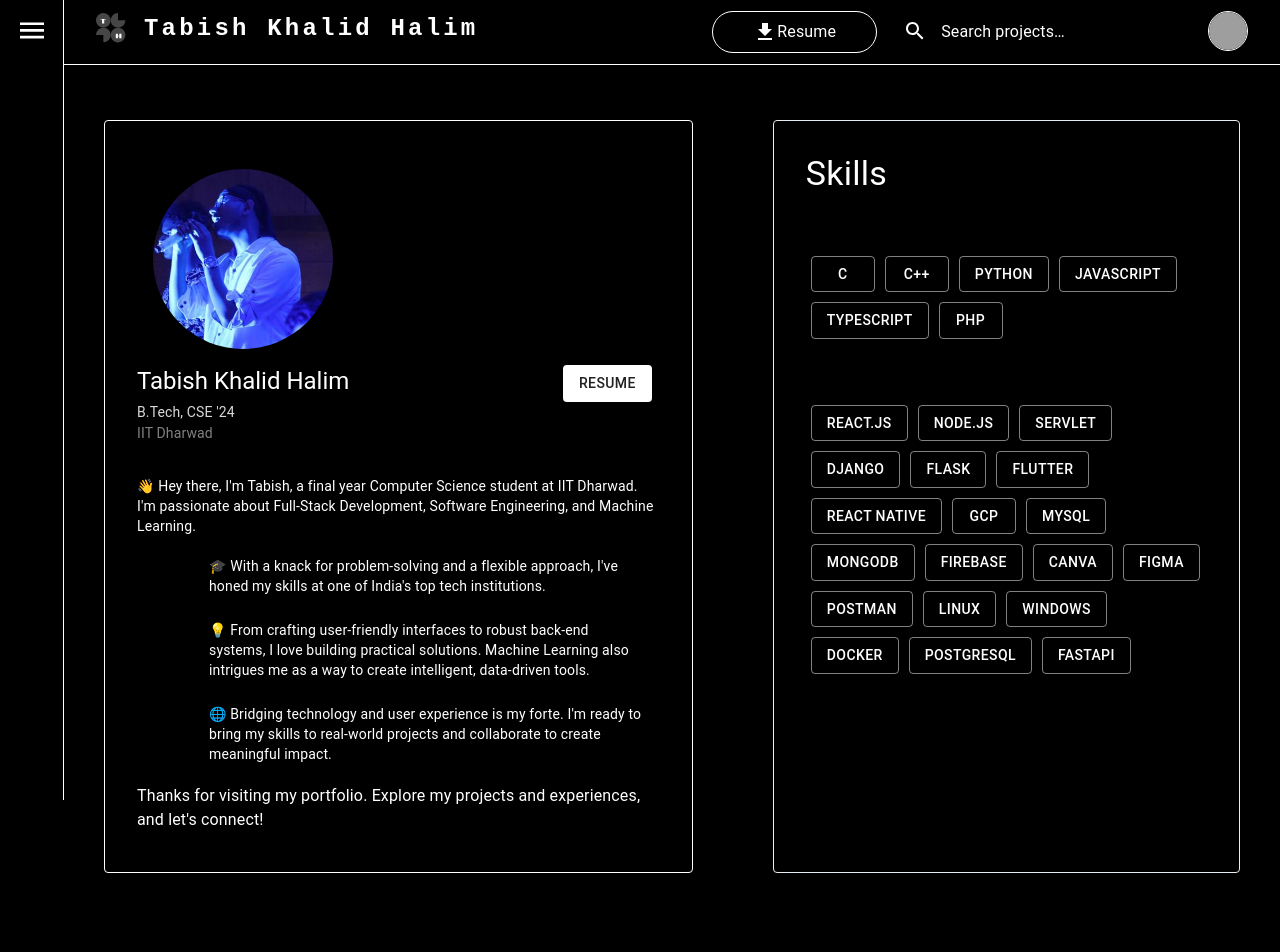
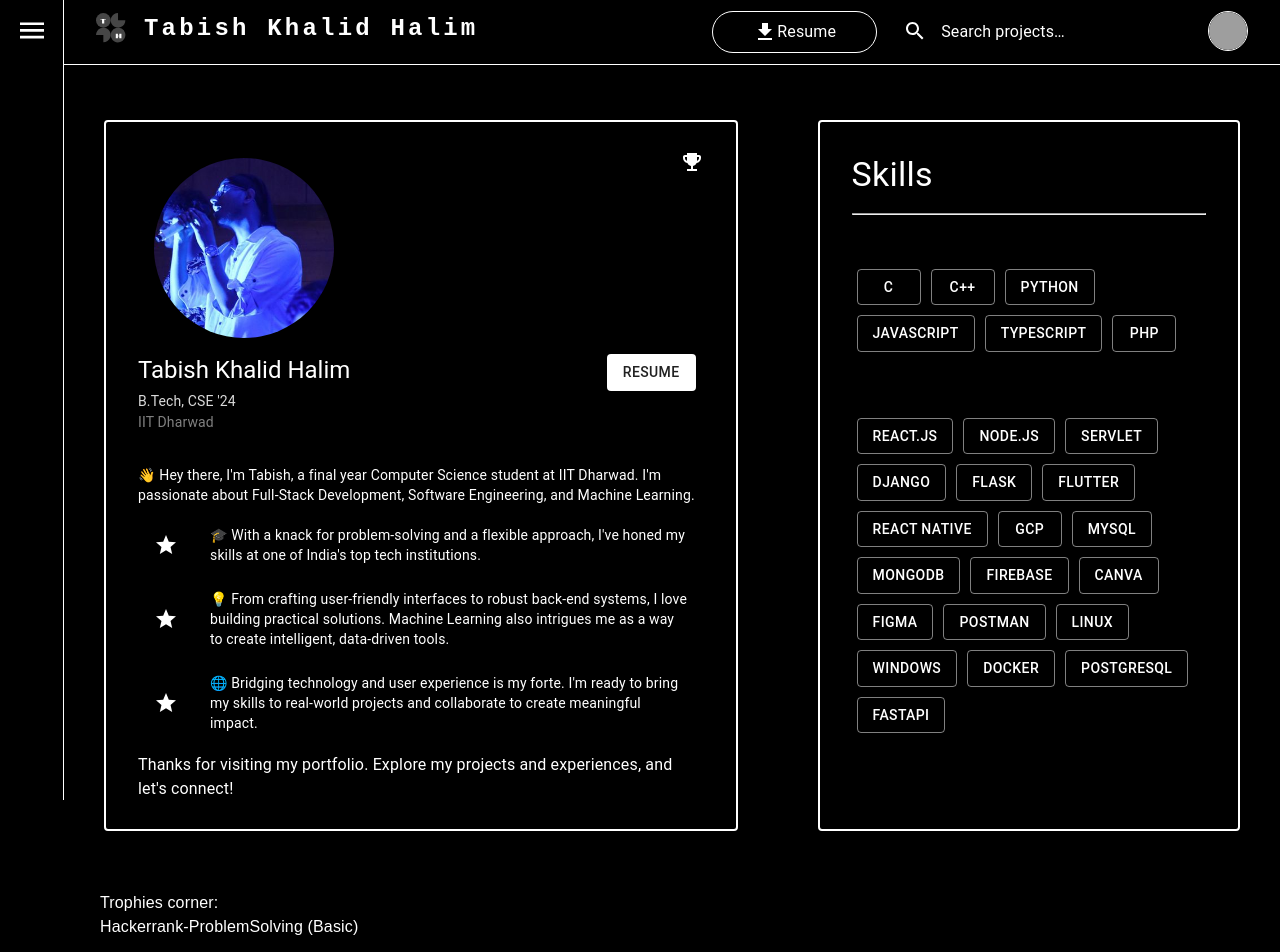
Before and after one commit to tkhalim14/portfolio, a React app: page /#/About in a window 1280 px wide. Shown: the top 952 px of the page. Built offline with nearby package versions, Linux system fonts and the light colour scheme; grey boxes are pictures that could not be loaded; a web font is replaced by a local one.

Commit message:
updated About me page

```diff
--- a/src/App.js
+++ b/src/App.js
@@ -7,7 +7,6 @@ import Header from './Components/Header';
 import Footer from './Components/Footer';
 import { Routes, Route, HashRouter  } from "react-router-dom";
 import React from 'react';
-import colors from './Components/Constants/colorScheme';
 import { ThemeProvider, styled } from '@mui/material/styles';
 import { Box, CssBaseline } from '@mui/material';
 import { customTheme } from './theme';
--- a/src/Pages/AboutMe/index.css
+++ b/src/Pages/AboutMe/index.css
@@ -2,5 +2,4 @@
 
 .home-heading{
     font-family: "Anta", sans-serif;
-    padding: 1rem 2rem;
 }
--- a/src/Pages/AboutMe/index.js
+++ b/src/Pages/AboutMe/index.js
@@ -1,24 +1,28 @@
 import * as React from 'react';
-import Grid from '@mui/material/Grid';
-import Card from '@mui/material/Card';
-import CardActions from '@mui/material/CardActions';
-import CardContent from '@mui/material/CardContent';
-import Button from '@mui/material/Button';
-import Typography from '@mui/material/Typography';
+import LazyLoad from 'react-lazy-load';
+import { Link, useLocation } from 'react-router-dom';
+import {
+  Avatar,
+  Grow,
+  ListItemText,
+  ListItemIcon,
+  ListItemButton,
+  ListItem,
+  List,
+  Typography,
+  Button,
+  CardContent,
+  CardActions,
+  Card,
+  Grid,
+  Box,
+  Tooltip
+} from '@mui/material';
+import { EmojiEvents, Star } from '@mui/icons-material';
+import ProfileImg from '../../Components/Media/AboutDP.jpg';
 import { socialMediaLinks } from '../../app/contactMe.js';
 import colors from '../../Components/Constants/colorScheme.js';
-import LazyLoad from 'react-lazy-load';
-import List from '@mui/material/List';
-import ListItem from '@mui/material/ListItem';
-import ListItemButton from '@mui/material/ListItemButton';
-import ListItemIcon from '@mui/material/ListItemIcon';
-import ListItemText from '@mui/material/ListItemText';
-import Grow from '@mui/material/Grow';
-import Avatar from '@mui/material/Avatar';
-import StarIcon from '@mui/icons-material/Star';
-import ProfileImg from '../../Components/Media/AboutDP.jpg';
 import './index.css';
-
 import { certificates, programmingLanguages , tools } from './constants';
 import Carousel from '../../Components/Carousel/index';
 
@@ -35,21 +39,45 @@ const Item = (props) => {
 const About = () => {
 
   const [carouselIndex, setCarouselIndex] = React.useState(0);
+  const location = useLocation();
+
+  function scrollToTargetAdjusted(element){
+    window.scrollTo({
+         top: element.getBoundingClientRect().top + window.scrollY - 100,
+         behavior: "smooth"
+    });
+}
+
+  React.useEffect(()=>{
+    const element = document.getElementById(location.state?.goto);
+    if(element){
+      scrollToTargetAdjusted(element);
+    }
+  },[location]);
 
     return (
       <>
       <div>
-          <Grid sx={{display:'flex', justifyContent:'space-evenly', flexDirection: { xs: "column", md: "row" }}}>
-            <Grid item sx={{ display:'flex', justifyContent:'center', padding: 5, minWidth: '55%'}}>
-                  <Card sx={{ border: `1px solid ${colors[2]}`, padding: 2 }}>
+          <Box sx={{ display:'flex', justifyContent:'space-evenly', flexDirection: { xs: "column", md: "row" }}}>
+            <Box sx={{ flex: 3, display:'flex', justifyContent:'center', padding: 5}}>
+                  <Card sx={{ border: `2px solid ${colors[2]}`, padding: "4px 16px" }}>
                       <CardContent>
-                        <Typography variant='h4'>
+                        <Box sx={{display: 'flex', flexDirection: 'row', justifyContent: "space-between"}}>
+                          <Typography variant='h4' component={"div"}>
                             <LazyLoad>
                               <Grow in={true}>
                                 <Avatar alt="profilepic" src={ProfileImg} sx={{minHeight: 100, minWidth: 100, height: 180, width: 180, marginBottom: 3,  margin:2}} align="left"/>
                               </Grow >
                             </LazyLoad>
                           </Typography>
+                          <Typography variant='h4' component={"div"}>
+                            <Tooltip title="View Trophies">
+                              <Link state={{ goto: "trophies" }}>
+                                <EmojiEvents color="secondary"/>
+                              </Link>
+                            </Tooltip>
+                          </Typography>
+                        </Box>
                         <Typography variant="h5" component="div">
                             <Grid rows={{ xs: 1}} columns={{ xs: 1 }} sx={{display:'flex',justifyContent:'space-between'}}>
                                   <Grid item>
@@ -77,7 +105,7 @@ const About = () => {
                             <ListItem disablePadding key={1}>
                                 <ListItemButton>
                                 <ListItemIcon>
-                                    <StarIcon />
+                                    <Star color="secondary"/>
                                 </ListItemIcon>
                                 <ListItemText secondary="🎓 With a knack for problem-solving and a flexible approach, I've honed my skills at one of India's top tech institutions." />
                                 </ListItemButton>
@@ -85,7 +113,7 @@ const About = () => {
                             <ListItem disablePadding key={2}>
                                 <ListItemButton>
                                 <ListItemIcon>
-                                    <StarIcon />
+                                    <Star color="secondary"/>
                                 </ListItemIcon>
                                 <ListItemText secondary="💡 From crafting user-friendly interfaces to robust back-end systems, I love building practical solutions. Machine Learning also intrigues me as a way to create intelligent, data-driven tools."/>
                                 </ListItemButton>
@@ -93,7 +121,7 @@ const About = () => {
                             <ListItem disablePadding key={3}>
                                 <ListItemButton>
                                 <ListItemIcon>
-                                    <StarIcon />
+                                    <Star color="secondary"/>
                                 </ListItemIcon>
                                 <ListItemText secondary="🌐 Bridging technology and user experience is my forte. I'm ready to bring my skills to real-world projects and collaborate to create meaningful impact."/>
                                 </ListItemButton>
@@ -106,14 +134,14 @@ const About = () => {
                         </Grid>
                       </CardContent>
                   </Card>
-            </Grid>
-            <Grid item sx={{ display:'flex', justifyContent:'center', padding: 5, minWidth: '30%'}}>
-                  <Card sx={{ border: "1px solid #E6EDF3", padding: 2 }}>
+            </Box>
+            <Box sx={{ flex: 2, display:'flex', justifyContent:'center', padding: 5}}>
+                  <Card sx={{ border: `2px solid ${colors[2]}`, padding: 2 }}>
                       <CardContent>
                           <Typography variant='h4'>
                             Skills
+                            <hr/>
                           </Typography>
-                          <br/>
                           <Typography variant='h6' color="primary">
                             Programming Languages
                           </Typography>
@@ -133,17 +161,17 @@ const About = () => {
                           </Typography>
                       </CardContent>
                   </Card>
-            </Grid>
-          </Grid>
+            </Box>
+          </Box>
       </div>
-      <div style={{display:'flex', justifyContent:'flex-start', padding: 5}}>
-        <div style={{padding: '0 2rem'}}>
-          <div className='home-heading' >
-            Achievements corner: <br/>
+      <div style={{display:'flex', flexDirection: 'row', justifyContent:'flex-start', padding: 4}}>
+        <div style={{padding: '1rem 2rem'}}>
+          <div className='home-heading' style={{color: colors[2]}}>
+            <label id="trophies">Trophies corner:</label> <br/>
             {certificates[carouselIndex]['name']}
           </div>
+        </div>
         <Carousel index={carouselIndex} updateIndex={setCarouselIndex} items={certificates} renderItems={Item} width={250}/>
-        </div>
       </div>
       </>
     );
--- a/src/Pages/Projects/index.js
+++ b/src/Pages/Projects/index.js
@@ -81,7 +81,6 @@ const ProjectPage = (props) => {
         return (
           <TimelineItem key={'project'+index} sx={{ padding: '1rem'}}>
             <TimelineOppositeContent color="text.secondary" style={{ flexGrow: 1, height: '20vmax', zIndex: 0 }}>
-              {/* <div>10:00 am</div> */}
               <div style={{ display: 'flex', justifyContent: index%2===0 || !largeView?'flex-end':'flex-start'}}>
                 <div style={{flexGrow: 1}}>
                   <img
@@ -118,7 +117,6 @@ const ProjectPage = (props) => {
                   onMouseOver={() => {
                     handleEnter(element['name'])
                   }}
-                  // onClick={()=>handleToggle(element['name'])}
                 >
                   <div id={(element['name'])} style={{marginTop: '-8rem', position:'absolute' }}>
                   </div>
--- a/src/Pages/Timeline/components/timeline.js
+++ b/src/Pages/Timeline/components/timeline.js
@@ -5,9 +5,10 @@ import { workExperiences, extraCurriculars, educationalDetails} from './profileH
 import '../styles/index.css';
 import { Box, Tab as MUITab, styled, Tabs } from '@mui/material';
 import DetailsTimeLineElement from './timelineElement.js';
+import { RadioButtonChecked } from '@mui/icons-material';
 
 const Tab = styled(MUITab)(() => ({
-  fontSize: 20,
+  fontSize: 20
 }));
 
 const handleHover = (event) => {
@@ -30,15 +31,15 @@ if (hoveredElement) {
 };
 
 export default function CareerTimeline() {
-    const terminal_colors=['#ff0000','#FFD700','#65a765'];
-    const [tabIdx, setTabIdx] = React.useState(1);
+    const terminalColors=['#ff0000','#FFD700','#65a765'];
+    const [tabIndex, setTabIndex] = React.useState(1);
 
     const handleChange = (event, newValue) => {
-      setTabIdx(newValue);
+      setTabIndex(newValue);
     };
 
     function getTabData () {
-      switch(tabIdx) {
+      switch(tabIndex) {
         case 1: return workExperiences;
         case 2: return educationalDetails;
         case 3: return extraCurriculars;
@@ -48,9 +49,16 @@ export default function CareerTimeline() {
 
   return (
   <React.Fragment>
+    <Box sx={{mb: 2}}>
+      {
+        terminalColors.map((color)=>(
+          <RadioButtonChecked sx={{color: color}}/>
+        ))
+      }
+    </Box>
     <Box sx={{display: 'flex', flexDirection: 'row'}}>
         <Tabs
-          value={tabIdx}
+          value={tabIndex}
           onChange={handleChange}
           textColor="secondary"
           indicatorColor="secondary"
@@ -81,7 +89,7 @@ export default function CareerTimeline() {
                     return (
                         <DetailsTimeLineElement
                             key={element.title+index}
-                            dotColor={terminal_colors[element.id%3]}
+                            dotColor={terminalColors[element.id%3]}
                             title={element.title}
                             date={element.date}
                             location={element.location}
--- a/src/Pages/Timeline/index.js
+++ b/src/Pages/Timeline/index.js
@@ -5,8 +5,9 @@ export default function TimelineContainer(){
     return (
         <Card sx={{
             margin: "4vh 4vmax 4vmax 2vmax",
-            padding: "1rem",
-            borderRadius: "10px"
+            padding: "0.8rem 1rem",
+            borderRadius: "10px",
+            border: `2px solid white`
           }}>
             <CareerTimeline/>
         </Card>
```
Lines whose indentation alone changed are shown as unchanged.
